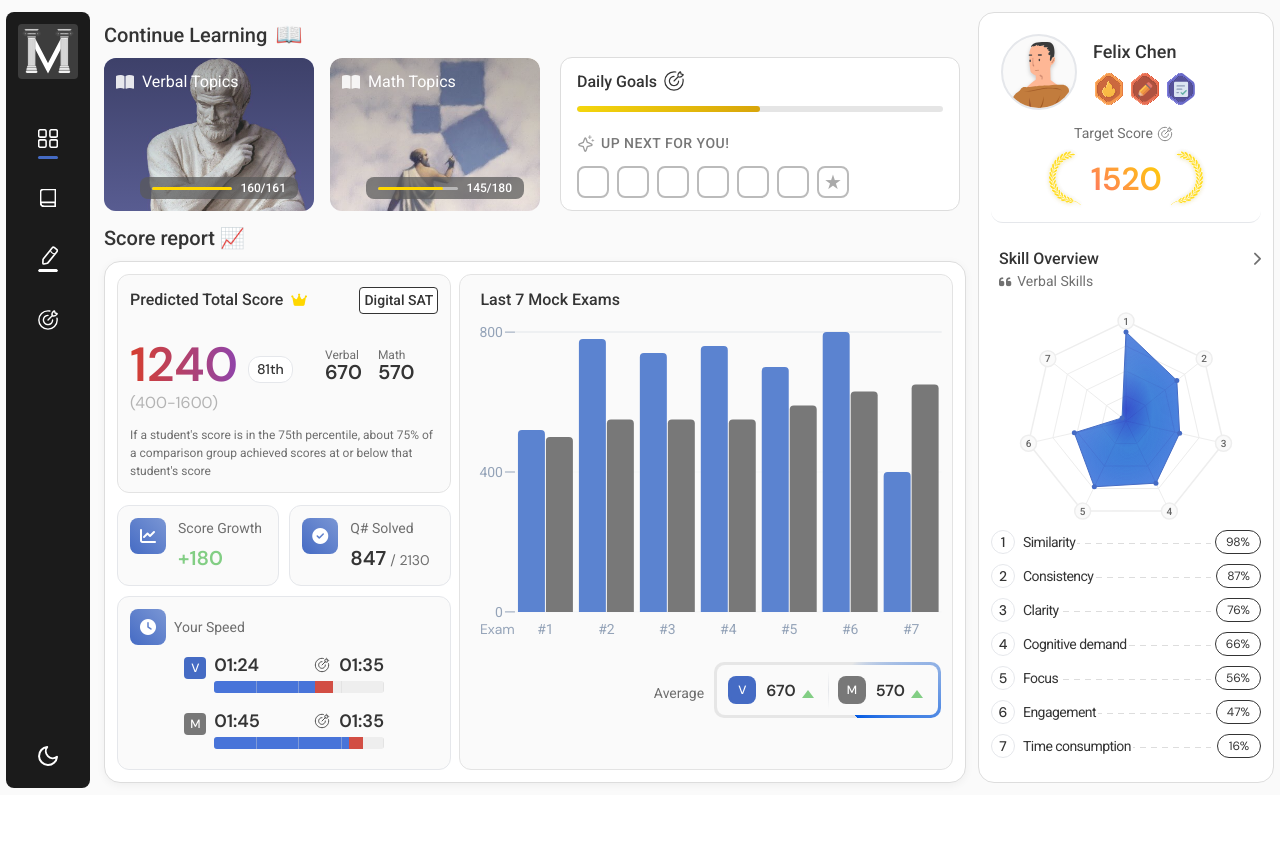
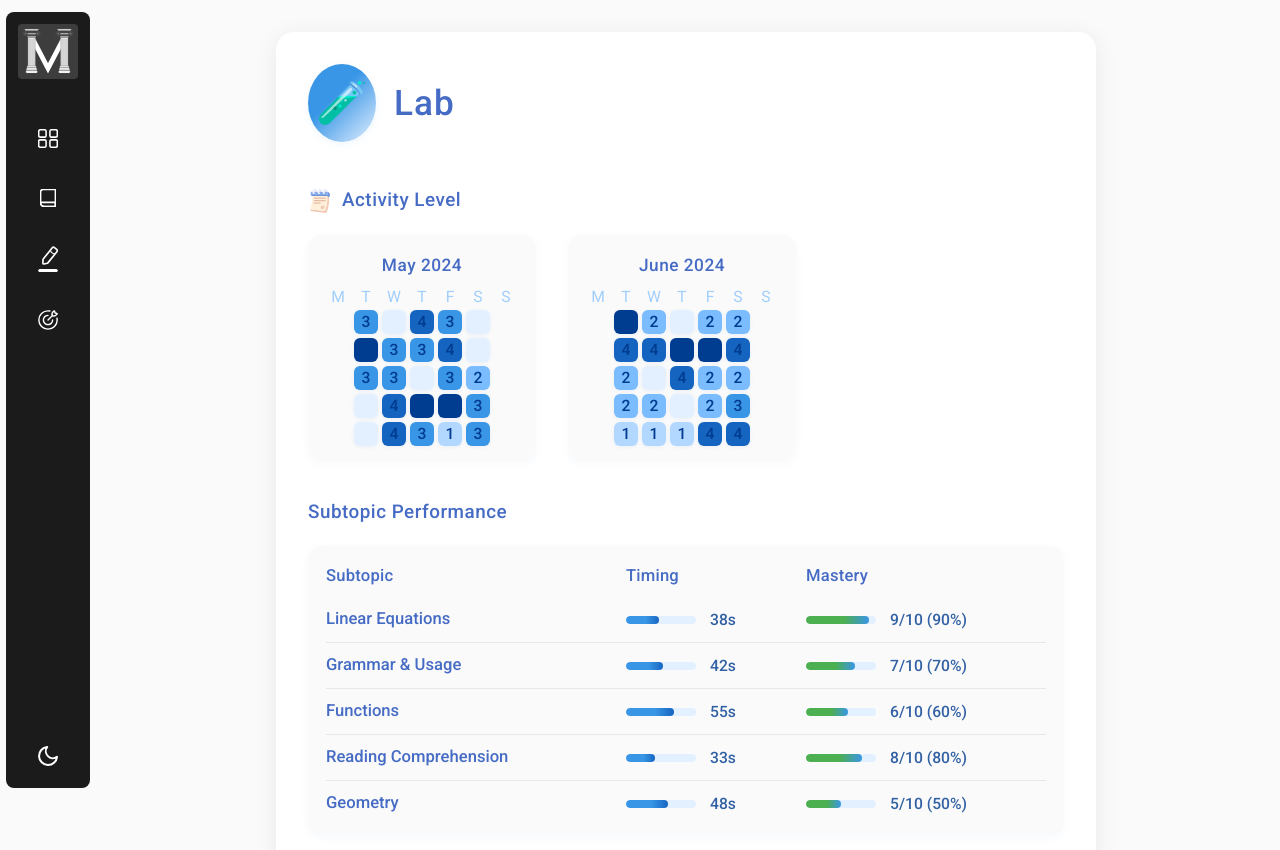
Before and after one commit to Orujhimaru/max_odyssey, a React (Vite) app: page /lab in a window 1280 px wide. Before the commit this address led to /dashboard. Shown: the top 850 px of the page. Before the commit the page ends 800 px from the top, so only its background shows below. Built offline with nearby package versions, Linux system fonts and the light colour scheme; sample sign-in values are in the browser's storage; a web font is replaced by a local one.

Commit message:
design: new page, LAB page added

```diff
--- a/src/App.jsx
+++ b/src/App.jsx
@@ -17,6 +17,7 @@ import Practice from "./pages/PracticePage/Practice";
 import TestReview from "./components/TestReview/TestReview";
 import LoginPage from "./pages/LoginPage/LoginPage";
 import ProtectedRoute from "./components/ProtectedRoute/ProtectedRoute";
+import LabPage from "./pages/LabPage/LabPage";
 
 const App = () => {
   const [isDarkMode, setIsDarkMode] = useState(() => {
@@ -113,6 +114,14 @@ const App = () => {
               }
             />
             <Route
+              path="/lab"
+              element={
+                <ProtectedRoute>
+                  <LabPage />
+                </ProtectedRoute>
+              }
+            />
+            <Route
               path="/"
               element={
                 isAuthenticated ? (
--- /dev/null
+++ b/src/pages/LabPage/LabPage.css
@@ -0,0 +1,261 @@
+.lab-dashboard-bg {
+  width: 100%;
+  min-height: 100vh;
+  background: var(--bg-secondary);
+  display: flex;
+  justify-content: center;
+  align-items: flex-start;
+  padding: 32px 0 0 0;
+}
+
+.lab-dashboard-card {
+  background: var(--bg-primary);
+  border-radius: 18px;
+  box-shadow: 0 4px 24px rgba(0, 0, 0, 0.07);
+  padding: 32px 32px 40px 32px;
+  min-width: 0;
+  width: 100%;
+  max-width: 820px;
+  display: flex;
+  flex-direction: column;
+  gap: 36px;
+}
+
+.lab-header-flex {
+  display: flex;
+  align-items: center;
+  gap: 18px;
+  margin-bottom: 8px;
+}
+
+.lab-logo {
+  font-size: 2.6rem;
+  background: linear-gradient(135deg, #3996e6 40%, #e3f0ff 100%);
+  border-radius: 50%;
+  padding: 8px;
+  box-shadow: 0 2px 8px rgba(57, 150, 230, 0.08);
+}
+
+.lab-title {
+  font-size: 2.2rem;
+  font-weight: 700;
+  color: var(--verbal-color, #1565c0);
+  letter-spacing: 1px;
+}
+
+.lab-section {
+  margin-bottom: 0;
+  display: flex;
+  flex-direction: column;
+  gap: 18px;
+}
+
+.lab-section-title {
+  display: flex;
+  align-items: center;
+  gap: 10px;
+  font-size: 1.18rem;
+  font-weight: 600;
+  color: var(--verbal-color, #1565c0);
+  margin-bottom: 2px;
+  letter-spacing: 0.5px;
+}
+
+.calendar-icon {
+  width: 24px;
+  height: 24px;
+  opacity: 0.85;
+}
+
+.lab-calendar-grids {
+  display: flex;
+  gap: 32px;
+  flex-wrap: wrap;
+}
+
+.lab-calendar-month {
+  background: var(--bg-secondary);
+  border-radius: 14px;
+  box-shadow: 0 2px 8px rgba(21, 101, 192, 0.04);
+  padding: 18px 18px 16px 18px;
+  min-width: 180px;
+  display: flex;
+  flex-direction: column;
+  align-items: center;
+  margin-bottom: 0;
+}
+
+.lab-calendar-month-title {
+  font-size: 1.08rem;
+  font-weight: 600;
+  color: var(--verbal-color, #1565c0);
+  margin-bottom: 6px;
+  letter-spacing: 0.5px;
+}
+
+.lab-calendar-weekdays {
+  display: flex;
+  gap: 4px;
+  margin-bottom: 2px;
+}
+
+.lab-calendar-weekday {
+  font-size: 0.98rem;
+  color: var(--text-secondary, #7bbcff);
+  width: 24px;
+  text-align: center;
+  opacity: 0.7;
+}
+
+.lab-calendar-grid {
+  display: grid;
+  grid-template-columns: repeat(5, 24px);
+  grid-template-rows: repeat(5, 24px);
+  gap: 4px;
+}
+
+.lab-calendar-box {
+  width: 24px;
+  height: 24px;
+  border-radius: 6px;
+  display: flex;
+  align-items: center;
+  justify-content: center;
+  font-size: 0.98rem;
+  font-weight: 600;
+  color: #003c8f;
+  box-shadow: 0 1px 4px rgba(21, 101, 192, 0.07);
+  transition: background 0.2s;
+  cursor: pointer;
+}
+
+.lab-calendar-box:hover {
+  outline: 2px solid #3996e6;
+  z-index: 2;
+}
+
+.lab-subtopic-table {
+  width: 100%;
+  background: var(--bg-secondary);
+  border-radius: 14px;
+  box-shadow: 0 2px 8px rgba(21, 101, 192, 0.04);
+  padding: 18px 18px 10px 18px;
+  display: flex;
+  flex-direction: column;
+  gap: 0;
+}
+
+.lab-subtopic-table-header {
+  display: grid;
+  grid-template-columns: 2.5fr 1.5fr 2fr;
+  font-size: 1.04rem;
+  font-weight: 600;
+  color: var(--verbal-color, #1565c0);
+  margin-bottom: 8px;
+  letter-spacing: 0.2px;
+}
+
+.lab-subtopic-row {
+  display: grid;
+  grid-template-columns: 2.5fr 1.5fr 2fr;
+  align-items: center;
+  padding: 10px 0;
+  border-bottom: 1px solid var(--border-color, #e3f0ff);
+  font-size: 1.01rem;
+  font-weight: 500;
+  color: var(--text-primary, #003c8f);
+}
+
+.lab-subtopic-row:last-child {
+  border-bottom: none;
+}
+
+.lab-subtopic-name {
+  font-weight: 600;
+  color: var(--verbal-color, #1565c0);
+  font-size: 1.04rem;
+}
+
+.lab-timing-cell,
+.lab-mastery-cell {
+  display: flex;
+  align-items: center;
+  gap: 10px;
+}
+
+.lab-timing-bar-bg,
+.lab-mastery-bar-bg {
+  width: 70px;
+  height: 8px;
+  background: #e3f0ff;
+  border-radius: 6px;
+  overflow: hidden;
+  margin-right: 4px;
+}
+
+.lab-timing-bar-fill {
+  height: 100%;
+  background: linear-gradient(90deg, #3996e6 60%, #1565c0 100%);
+  border-radius: 6px;
+  transition: width 0.4s cubic-bezier(0.4, 2, 0.6, 1);
+}
+
+.lab-timing-text {
+  font-size: 0.98rem;
+  color: var(--text-secondary, #003c8f);
+  opacity: 0.8;
+}
+
+.lab-mastery-bar-fill {
+  height: 100%;
+  background: linear-gradient(90deg, #4caf50 60%, #3996e6 100%);
+  border-radius: 6px;
+  transition: width 0.4s cubic-bezier(0.4, 2, 0.6, 1);
+}
+
+.lab-mastery-text {
+  font-size: 0.98rem;
+  color: var(--text-secondary, #003c8f);
+  opacity: 0.8;
+}
+
+@media (max-width: 900px) {
+  .lab-dashboard-card {
+    padding: 16px 4vw 24px 4vw;
+  }
+  .lab-calendar-grids {
+    flex-direction: column;
+    gap: 18px;
+  }
+}
+
+@media (max-width: 700px) {
+  .lab-dashboard-card {
+    padding: 8px 2vw 16px 2vw;
+  }
+  .lab-title {
+    font-size: 1.3rem;
+  }
+  .lab-section-title {
+    font-size: 1rem;
+  }
+  .lab-calendar-month {
+    padding: 10px 6px 10px 6px;
+    min-width: 120px;
+  }
+  .lab-calendar-weekday,
+  .lab-calendar-box {
+    width: 18px;
+    height: 18px;
+    font-size: 0.8rem;
+  }
+  .lab-subtopic-table-header,
+  .lab-subtopic-row {
+    font-size: 0.92rem;
+  }
+  .lab-timing-bar-bg,
+  .lab-mastery-bar-bg {
+    width: 40px;
+    height: 6px;
+  }
+}
--- /dev/null
+++ b/src/pages/LabPage/LabPage.jsx
@@ -0,0 +1,129 @@
+import React from "react";
+import "./LabPage.css";
+import calendarIcon from "../../assets/calendar.svg";
+
+// Mock data for 2 months (25 days each)
+const months = [
+  { name: "May 2024", days: 25 },
+  { name: "June 2024", days: 25 },
+];
+const activityData = months.map(() =>
+  Array.from({ length: 25 }, () => Math.floor(Math.random() * 6))
+);
+const weekdays = ["M", "T", "W", "T", "F", "S", "S"];
+
+// Mock subtopic data
+const subtopicData = [
+  { name: "Linear Equations", avgTime: 38, correct: 9, incorrect: 1 },
+  { name: "Grammar & Usage", avgTime: 42, correct: 7, incorrect: 3 },
+  { name: "Functions", avgTime: 55, correct: 6, incorrect: 4 },
+  { name: "Reading Comprehension", avgTime: 33, correct: 8, incorrect: 2 },
+  { name: "Geometry", avgTime: 48, correct: 5, incorrect: 5 },
+];
+
+const getBoxShade = (val) => {
+  // 0 = lightest, 5 = darkest
+  const shades = [
+    "#e3f0ff",
+    "#b3d8ff",
+    "#7bbcff",
+    "#3996e6",
+    "#1565c0",
+    "#003c8f",
+  ];
+  return shades[Math.min(val, shades.length - 1)];
+};
+
+const LabPage = () => {
+  return (
+    <div className="lab-dashboard-bg">
+      <div className="lab-dashboard-card">
+        <div className="lab-header-flex">
+          <span className="lab-logo" role="img" aria-label="Potion">
+            🧪
+          </span>
+          <h1 className="lab-title">Lab</h1>
+        </div>
+        {/* Activity Level Section */}
+        <div className="lab-section">
+          <div className="lab-section-title">
+            <img src={calendarIcon} alt="Calendar" className="calendar-icon" />
+            <span>Activity Level</span>
+          </div>
+          <div className="lab-calendar-grids">
+            {months.map((month, mIdx) => (
+              <div className="lab-calendar-month" key={month.name}>
+                <div className="lab-calendar-month-title">{month.name}</div>
+                <div className="lab-calendar-weekdays">
+                  {weekdays.map((w, i) => (
+                    <span key={i} className="lab-calendar-weekday">
+                      {w}
+                    </span>
+                  ))}
+                </div>
+                <div className="lab-calendar-grid">
+                  {activityData[mIdx].map((val, idx) => (
+                    <div
+                      key={idx}
+                      className="lab-calendar-box"
+                      style={{ background: getBoxShade(val) }}
+                      title={`Day ${idx + 1}: ${val} daily tasks completed`}
+                    >
+                      {val > 0 ? val : ""}
+                    </div>
+                  ))}
+                </div>
+              </div>
+            ))}
+          </div>
+        </div>
+        {/* Subtopic Performance Section */}
+        <div className="lab-section">
+          <div className="lab-section-title">
+            <span>Subtopic Performance</span>
+          </div>
+          <div className="lab-subtopic-table">
+            <div className="lab-subtopic-table-header">
+              <span>Subtopic</span>
+              <span>Timing</span>
+              <span>Mastery</span>
+            </div>
+            {subtopicData.map((sub, idx) => {
+              const total = sub.correct + sub.incorrect;
+              const percent = Math.round((sub.correct / total) * 100);
+              return (
+                <div className="lab-subtopic-row" key={idx}>
+                  <span className="lab-subtopic-name">{sub.name}</span>
+                  <div className="lab-timing-cell">
+                    <div className="lab-timing-bar-bg">
+                      <div
+                        className="lab-timing-bar-fill"
+                        style={{
+                          width: `${(Math.min(sub.avgTime, 80) / 80) * 100}%`,
+                        }}
+                      ></div>
+                    </div>
+                    <span className="lab-timing-text">{sub.avgTime}s</span>
+                  </div>
+                  <div className="lab-mastery-cell">
+                    <div className="lab-mastery-bar-bg">
+                      <div
+                        className="lab-mastery-bar-fill"
+                        style={{ width: `${percent}%` }}
+                      ></div>
+                    </div>
+                    <span className="lab-mastery-text">
+                      {sub.correct}/{total} ({percent}%)
+                    </span>
+                  </div>
+                </div>
+              );
+            })}
+          </div>
+        </div>
+      </div>
+    </div>
+  );
+};
+
+export default LabPage;
```
Also changed, not shown: src/assets/calendar.svg (added).
